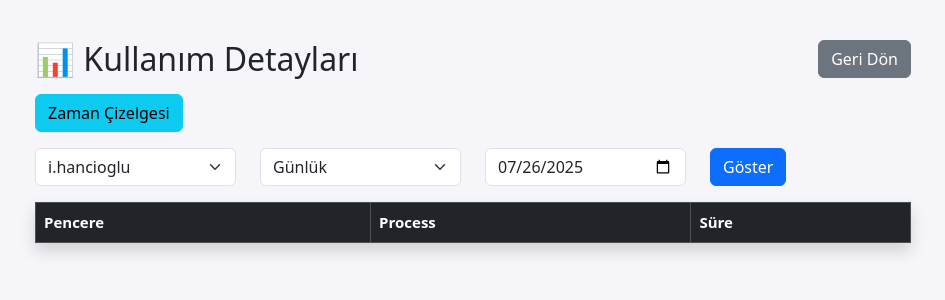
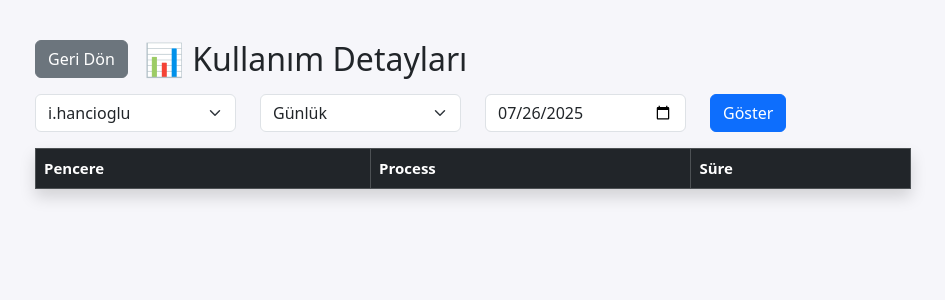
Before and after one commit to hihancioglu/awlog-server, a Flask app: page /usage_report in a window 1280 px wide. Shown: the top 300 px of the page, without its empty margins (167-1112 px from the left). Run offline with Flask 3, Linux system fonts and the light colour scheme; data comes from the database, SQL or seed files in the repository; data that the repository does not hold is empty.

Commit message:
Move back buttons to heading left and remove timeline link

```diff
--- a/server.py
+++ b/server.py
@@ -801,8 +801,6 @@ def usage_report():
 
     usage_rows = get_window_usage_data(selected_user, start.isoformat(), end.isoformat())
 
-    timeline_url = f"/daily_timeline?username={selected_user}&date={base_date.isoformat()}"
-
     return render_template(
         "usage_report.html",
         usernames=usernames,
@@ -810,7 +808,6 @@ def usage_report():
         range_param=range_param,
         base_date=base_date,
         usage_rows=usage_rows,
-        timeline_url=timeline_url,
         format_duration=format_duration,
     )
 
--- a/templates/daily_timeline.html
+++ b/templates/daily_timeline.html
@@ -13,9 +13,9 @@
 </head>
 <body>
 <div class="container">
-  <div class="d-flex justify-content-between align-items-center mb-3">
+  <div class="d-flex align-items-center mb-3">
+    <a class="btn btn-secondary me-3" href="/">Geri Dön</a>
     <h2 class="mb-0">📈 Günlük Zaman Çizelgesi</h2>
-    <a class="btn btn-secondary" href="/">Geri Dön</a>
   </div>
   <form method="get" class="row mb-3">
     <div class="col">
--- a/templates/reports.html
+++ b/templates/reports.html
@@ -12,9 +12,9 @@
 </head>
 <body>
 <div class="container">
-  <div class="d-flex justify-content-between align-items-center mb-3">
+  <div class="d-flex align-items-center mb-3">
+    <a class="btn btn-secondary me-3" href="/">Geri Dön</a>
     <h2 class="mb-0">📝 Bugünkü Kullanıcı Detayları</h2>
-    <a class="btn btn-secondary" href="/">Geri Dön</a>
   </div>
   <table class="table table-bordered table-striped shadow">
     <thead class="table-dark">
--- a/templates/usage_report.html
+++ b/templates/usage_report.html
@@ -12,11 +12,10 @@
 </head>
 <body>
 <div class="container">
-  <div class="d-flex justify-content-between align-items-center mb-3">
+  <div class="d-flex align-items-center mb-3">
+    <a class="btn btn-secondary me-3" href="/">Geri Dön</a>
     <h2 class="mb-0">📊 Kullanım Detayları</h2>
-    <a class="btn btn-secondary" href="/">Geri Dön</a>
   </div>
-  <a class="btn btn-info mb-3" href="{{ timeline_url }}">Zaman Çizelgesi</a>
   <form method="get" class="row mb-3">
     <div class="col">
       <select name="username" class="form-select">
--- a/templates/weekly_report.html
+++ b/templates/weekly_report.html
@@ -12,9 +12,9 @@
 </head>
 <body>
 <div class="container">
-  <div class="d-flex justify-content-between align-items-center mb-3">
+  <div class="d-flex align-items-center mb-3">
+    <a class="btn btn-secondary me-3" href="/">Geri Dön</a>
     <h2 class="mb-0">🗓️ Haftalık Kullanıcı Raporu</h2>
-    <a class="btn btn-secondary" href="/">Geri Dön</a>
   </div>
   <form method="get" class="row mb-3">
     <div class="col">
```
